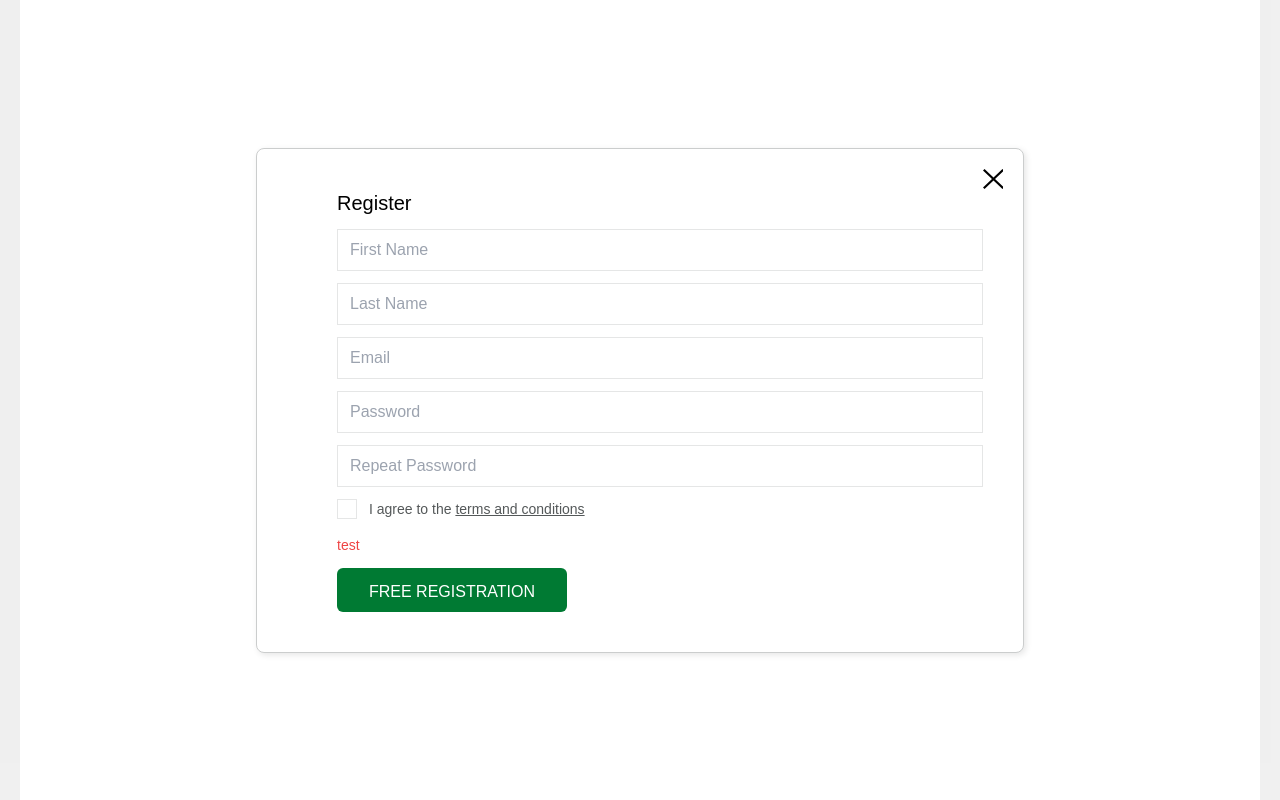
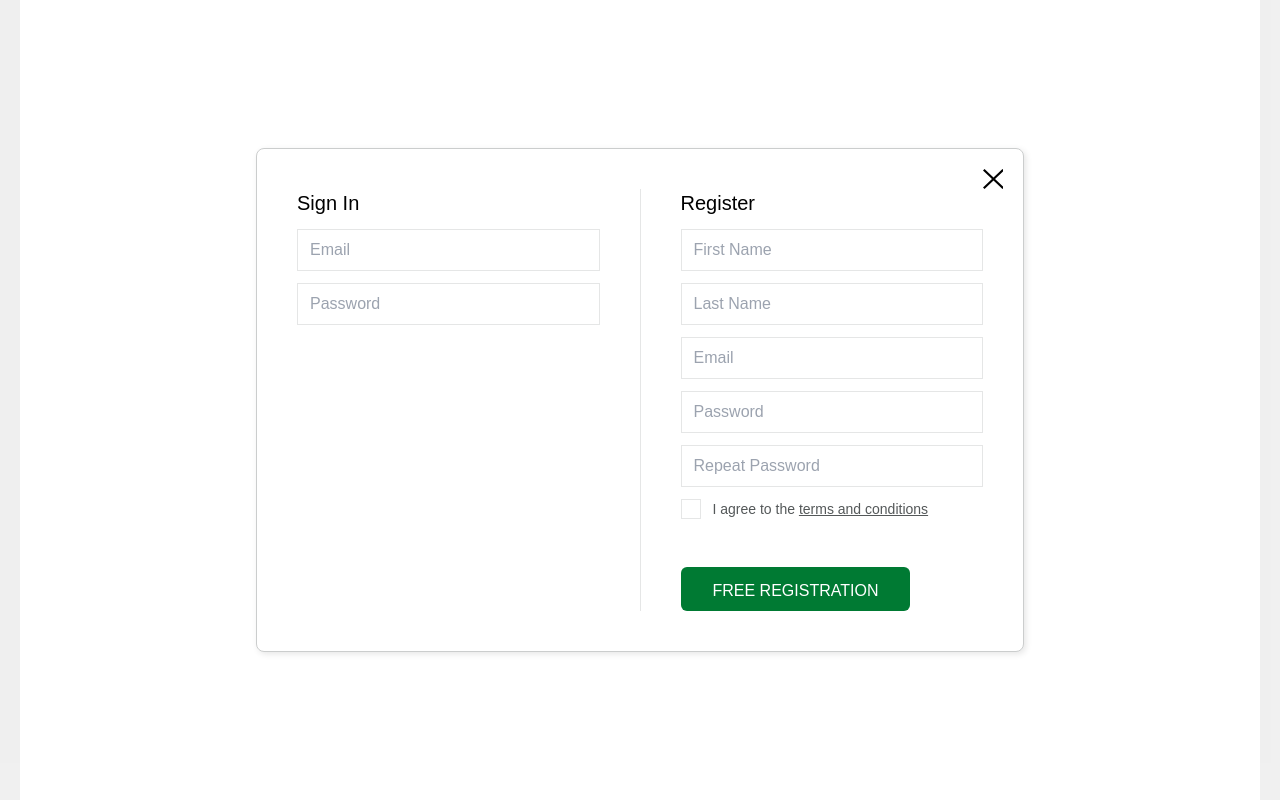
Before and after one commit to devraid/real_estate, a Next.js app: page / in a window 1280 px wide. Built offline with nearby package versions, Linux system fonts and the light colour scheme.

Commit message:
sign in form changes, plus prettier and eslint changes

```diff
--- a/src/components/Forms/SignInRegister/index.tsx
+++ b/src/components/Forms/SignInRegister/index.tsx
@@ -4,6 +4,8 @@ import { useState, ChangeEvent, createRef } from 'react'
 const FormSignInRegister = () => {
   const registerPassword = createRef<HTMLInputElement>()
   const registerRepeatPassword = createRef<HTMLInputElement>()
+  const [errorSignInEmail, setErrorSignInEmail] = useState<string>('')
+  const [errorSignInPassword, setErrorSignInPassword] = useState<string>('')
   const [errorRegisterEmail, setErrorRegisterEmail] = useState<string>('')
   const [errorRegisterFirstName, setErrorRegisterFirstName] = useState<string>('')
   const [errorRegisterLastName, setErrorRegisterLastName] = useState<string>('')
@@ -15,6 +17,20 @@ const FormSignInRegister = () => {
 
   const handleInput = (e: ChangeEvent<HTMLInputElement>) => {
     switch (e.target.name) {
+      case 'signin_email':
+        if (!emailFormat.test(e.target.value.trim())) {
+          setErrorSignInEmail('Invalid Email')
+        } else {
+          setErrorSignInEmail('')
+        }
+        break
+      case 'signin_password':
+        if (!e.target.value.trim()) {
+          setErrorSignInPassword('Invalid Password')
+        } else {
+          setErrorSignInPassword('')
+        }
+        break
       case 'register_email':
         if (!emailFormat.test(e.target.value.trim())) {
           setErrorRegisterEmail('Invalid Email')
@@ -64,6 +80,48 @@ const FormSignInRegister = () => {
   return (
     <div className="form-signin-register">
       <UIModalWrapper>
+        <div
+          v-if="restPassword === 0"
+          className="signin flex-1 pb-5 md:pb-0 md:pr-10 max-md:border-b md:border-r border-solid border-gray-3"
+        >
+          <h4 className="font-avenir-next-heavy text-xl mb-3">Sign In</h4>
+          <input
+            className="font-avenir-next-book text-sm md:text-base text-gray w-full px-2 py-1 md:px-3 md:py-2 appearance-none outline-none border-solid border border-gray-3 focus:border-gray-5  transition-colors"
+            type="text"
+            name="signin_email"
+            maxLength={100}
+            spellCheck="false"
+            placeholder="Email"
+            autoComplete="email"
+            onBlur={(e) => handleInput(e)}
+            onChange={(e) => handleInput(e)}
+          />
+          <div className="error mb-3">
+            {errorSignInEmail && (
+              <span className="inline-block w-full mt-1 font-avenir-next-book text-sm text-gray text-red-500">
+                {errorSignInEmail}
+              </span>
+            )}
+          </div>
+          <input
+            className="font-avenir-next-book text-sm md:text-base text-gray w-full px-2 py-1 md:px-3 md:py-2 appearance-none outline-none border-solid border border-gray-3 focus:border-gray-5  transition-colors"
+            type="password"
+            name="signin_password"
+            maxLength={50}
+            spellCheck="false"
+            placeholder="Password"
+            autoComplete="current-password"
+            onBlur={(e) => handleInput(e)}
+            onChange={(e) => handleInput(e)}
+          />
+          <div className="error mb-3">
+            {errorSignInPassword && (
+              <span className="inline-block w-full mt-1 font-avenir-next-book text-sm text-gray text-red-500">
+                {errorSignInPassword}
+              </span>
+            )}
+          </div>
+        </div>
         <div className="register flex-1 pt-5 md:pt-0 md:pl-10">
           <h4 className="font-avenir-next-heavy text-xl mb-3">Register</h4>
           <input
@@ -175,9 +233,7 @@ const FormSignInRegister = () => {
             <span
               v-if="v$.register_terms_conditions.$error"
               className="inline-block w-full mt-1 font-avenir-next-book text-sm text-gray text-red-500"
-            >
-              test
-            </span>
+            ></span>
           </div>
           <a
             role="button"
```
Also changed, not shown: src/components/UI/Modals/Wrapper/index.tsx (+6 -4 lines), .eslintrc.json, .prettierrc.js.
